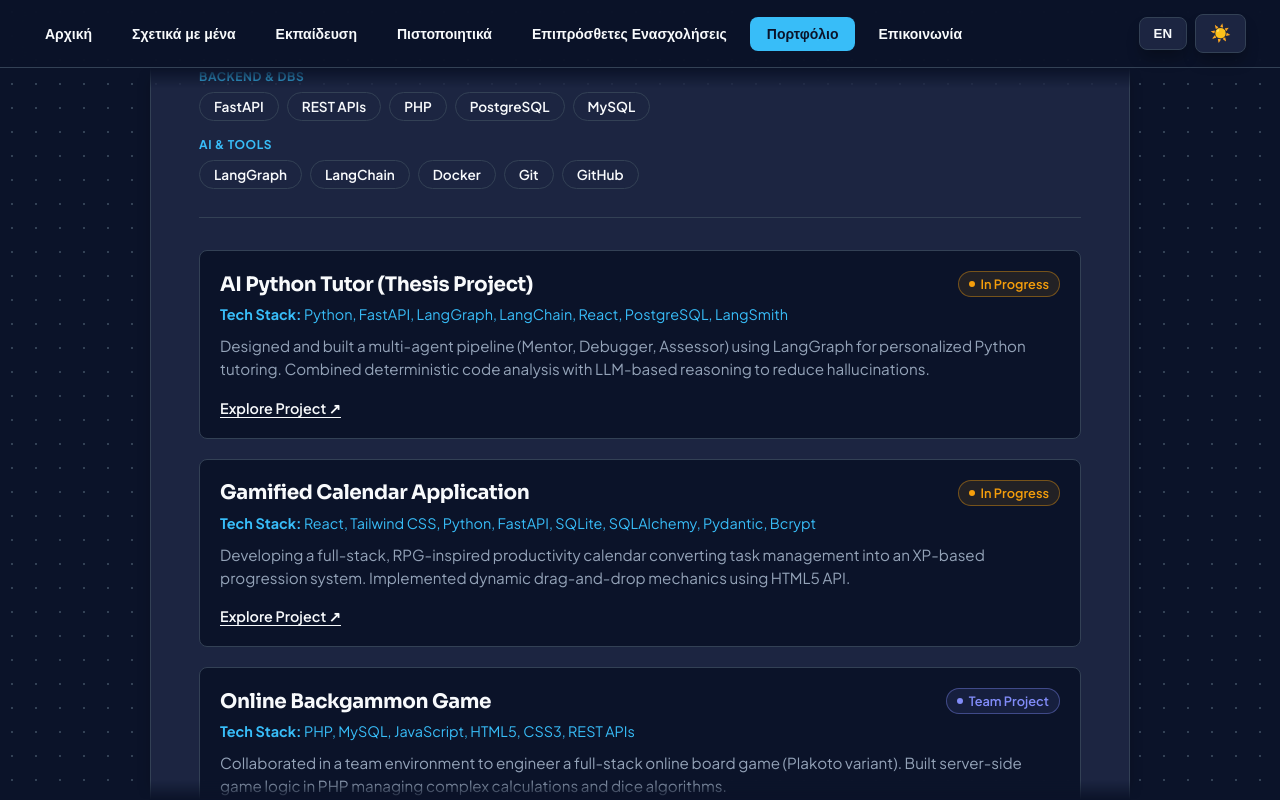
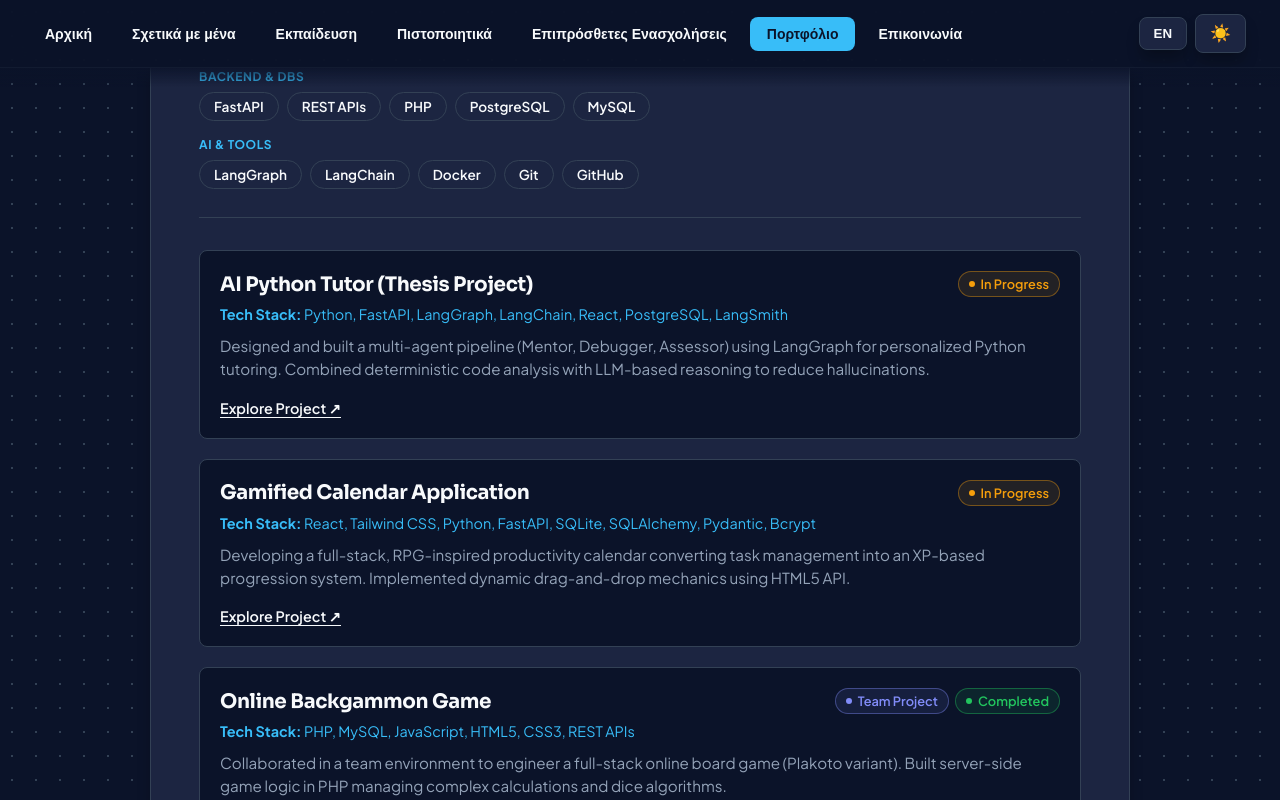
Before and after one commit to AnnaKarg/my-portfolio, a React (Vite) app: page / in a window 1280 px wide. Both pictures are taken after a click on the button "Πορτφόλιο". Built offline with nearby package versions, Linux system fonts and the light colour scheme.

Commit message:
Last changes

```diff
--- a/src/App.jsx
+++ b/src/App.jsx
@@ -1,4 +1,4 @@
-import React, { useEffect, useState } from 'react';
+import React, { useEffect, useRef, useState } from 'react';
 import Start from './Start';
 import About_Me from './About_Me';
 import Education from './Education';
@@ -80,10 +80,17 @@ function App() {
   const [language, setLanguage] = useState('el');
   const [activeTab, setActiveTab] = useState('start');
   const [theme, setTheme] = useState('dark');
+  const mainRef = useRef(null);
 
   useEffect(() => {
     document.documentElement.setAttribute('data-theme', theme);
   }, [theme]);
+
+  useEffect(() => {
+    if (mainRef.current) {
+      mainRef.current.scrollTop = 0;
+    }
+  }, [activeTab]);
 
   const t = translations[language];
 
@@ -114,10 +121,13 @@ function App() {
             {theme === 'light' ? '🌙' : '☀️'}
           </button>
         </div>
+
+        <div style={scrollShadowStyle} aria-hidden="true" />
       </nav>
 
       {/* --- MAIN CONTENT AREA --- */}
       <main
+        ref={mainRef}
         style={{
           flex: 1,
           display: 'flex',
@@ -129,9 +139,7 @@ function App() {
           boxSizing: 'border-box',
           overflowY: 'auto',
           position: 'relative',
-          zIndex: 1,
-          maskImage: 'linear-gradient(to bottom, transparent 0, black 20px, black calc(100% - 20px), transparent 100%)',
-          WebkitMaskImage: 'linear-gradient(to bottom, transparent 0, black 20px, black calc(100% - 20px), transparent 100%)'
+          zIndex: 1
         }}
       >
         {activeTab === 'start' && <Start title={t.name} text={t.welcome} startText={t.startText} />}
@@ -201,6 +209,16 @@ const navStyle = {
   backdropFilter: 'blur(12px)'
 };
 
+const scrollShadowStyle = {
+  position: 'absolute',
+  left: 0,
+  right: 0,
+  top: '100%',
+  height: '20px',
+  background: 'linear-gradient(to bottom, var(--nav-bg), transparent)',
+  pointerEvents: 'none'
+};
+
 const linkBtn = {
   background: 'transparent',
   border: '1px solid transparent',
--- a/src/Portfolio.jsx
+++ b/src/Portfolio.jsx
@@ -12,28 +12,28 @@ function Portfolio({ title }) {
   const projects = [
     {
       name: "AI Python Tutor (Thesis Project)",
-      status: "In Progress",
+      status: ["In Progress"],
       tech: "Python, FastAPI, LangGraph, LangChain, React, PostgreSQL, LangSmith",
       desc: "Designed and built a multi-agent pipeline (Mentor, Debugger, Assessor) using LangGraph for personalized Python tutoring. Combined deterministic code analysis with LLM-based reasoning to reduce hallucinations.",
       link: "https://my-thesis-nine.vercel.app"
     },
     {
       name: "Gamified Calendar Application",
-      status: "In Progress",
+      status: ["In Progress"],
       tech: "React, Tailwind CSS, Python, FastAPI, SQLite, SQLAlchemy, Pydantic, Bcrypt",
       desc: "Developing a full-stack, RPG-inspired productivity calendar converting task management into an XP-based progression system. Implemented dynamic drag-and-drop mechanics using HTML5 API.",
-      link: "https://my-portfolio-puce-theta-45.vercel.app"
+      link: "https://cheerful-integrity-production.up.railway.app"
     },
     {
       name: "Online Backgammon Game",
-      status: "Team Project",
+      status: ["Team Project", "Completed"],
       tech: "PHP, MySQL, JavaScript, HTML5, CSS3, REST APIs",
       desc: "Collaborated in a team environment to engineer a full-stack online board game (Plakoto variant). Built server-side game logic in PHP managing complex calculations and dice algorithms.",
       link: "https://users.iee.ihu.gr/~iee2021011/"
     },
     {
       name: "Personalized Online CV",
-      status: "Completed",
+      status: ["Completed"],
       tech: "React.js, CSS3, Vercel",
       desc: "Built a clean personal portfolio web app featuring dark/light mode toggles, global state management, and dynamic bilingual support.",
       link: "https://my-portfolio-puce-theta-45.vercel.app"
@@ -69,18 +69,22 @@ function Portfolio({ title }) {
           <div key={index} style={cardStyle}>
             <div style={cardHeaderStyle}>
               <h2 style={projNameStyle}>{proj.name}</h2>
-              <span style={{
+              <div style={statusGroupStyle}>
+                {proj.status.map((s, i) => (
+                  <span key={i} style={{
                     ...statusStyle,
-                color: statusColors[proj.status] || 'var(--muted-text)',
-                borderColor: statusColors[proj.status] ? `${statusColors[proj.status]}66` : 'var(--border-color)',
-                background: statusColors[proj.status] ? `${statusColors[proj.status]}1A` : 'var(--surface-color)'
+                    color: statusColors[s] || 'var(--muted-text)',
+                    borderColor: statusColors[s] ? `${statusColors[s]}66` : 'var(--border-color)',
+                    background: statusColors[s] ? `${statusColors[s]}1A` : 'var(--surface-color)'
                   }}>
                     <span style={{
                       ...statusDotStyle,
-                  background: statusColors[proj.status] || 'var(--muted-text)'
+                      background: statusColors[s] || 'var(--muted-text)'
                     }} />
-                {proj.status}
+                    {s}
                   </span>
+                ))}
+              </div>
             </div>
             <p style={techStyle}><strong>Tech Stack:</strong> {proj.tech}</p>
             <p style={descStyle}>{proj.desc}</p>
@@ -191,6 +195,12 @@ const projNameStyle = {
   fontWeight: 700
 };
 
+const statusGroupStyle = {
+  display: 'flex',
+  flexWrap: 'wrap',
+  gap: '6px'
+};
+
 const statusStyle = {
   display: 'inline-flex',
   alignItems: 'center',
```
Lines whose indentation alone changed are shown as unchanged.
